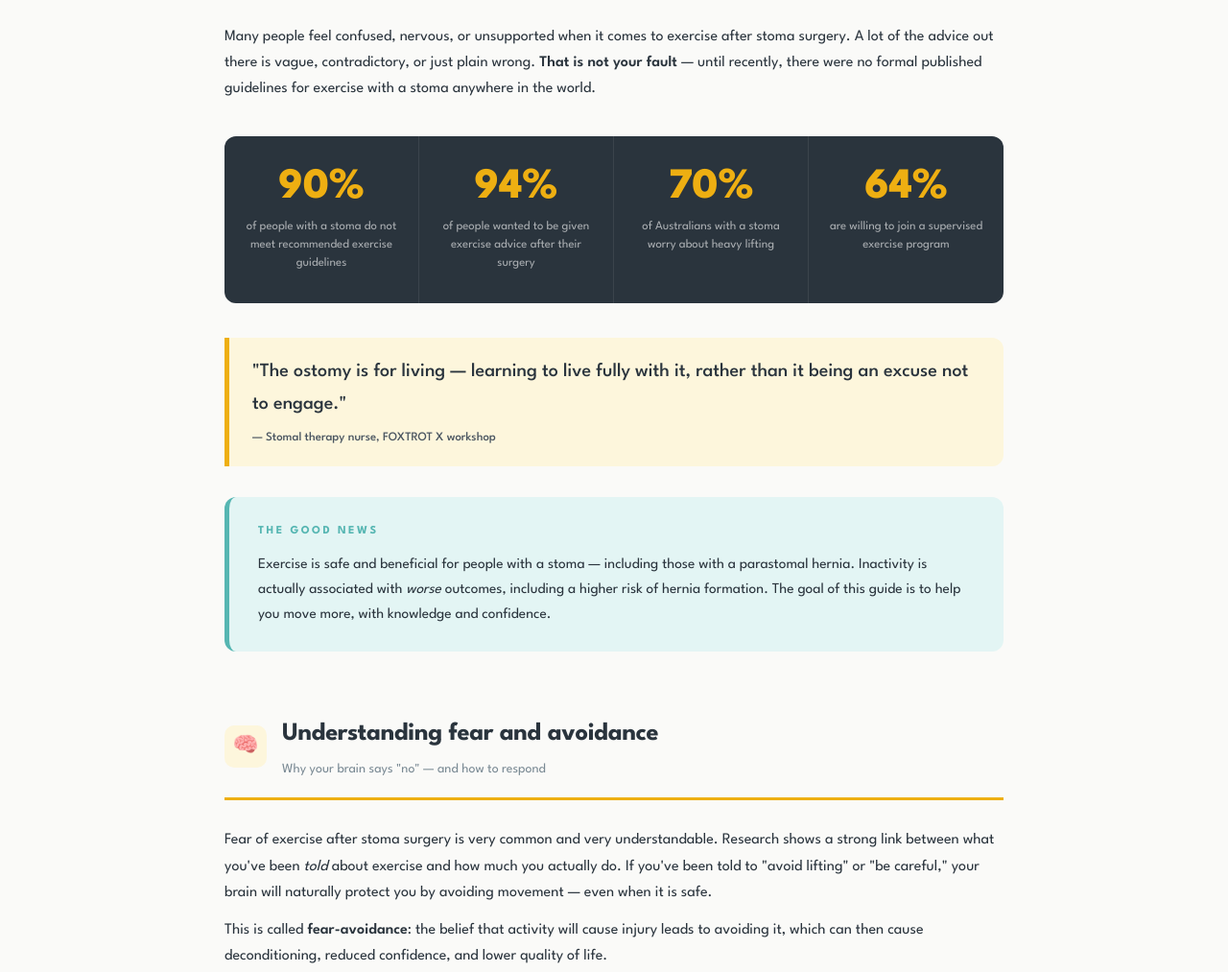
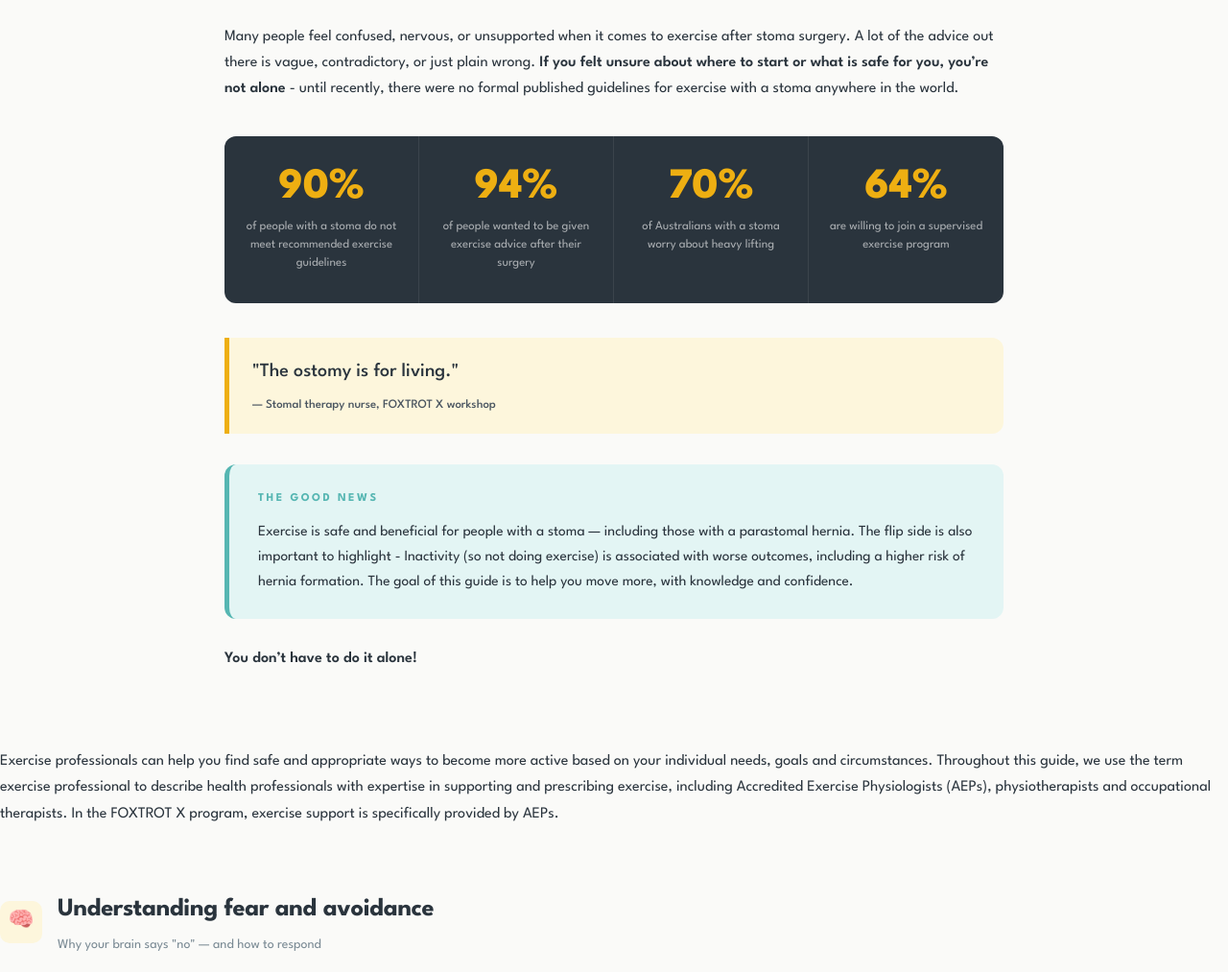
Before and after one commit to vivianchiu6262/FOXTROT-X, a plain HTML site: page index.html in a window 1280 px wide. Shown: the part 704-1717 px from the top of the page at 96% size. Drawn offline with Linux system fonts and the light colour scheme.

Commit message:
Update index.html

```diff
--- a/index.html
+++ b/index.html
@@ -424,7 +424,9 @@
     </div>
   </div>
 
-  <p>Many people feel confused, nervous, or unsupported when it comes to exercise after stoma surgery. A lot of the advice out there is vague, contradictory, or just plain wrong. <strong>That is not your fault</strong> — until recently, there were no formal published guidelines for exercise with a stoma anywhere in the world.</p>
+  <p>Many people feel confused, nervous, or unsupported when it comes to exercise after stoma surgery.
+    A lot of the advice out there is vague, contradictory, or just plain wrong. <strong>If you felt unsure about where to start or what is safe for you, you’re not alone</strong>
+    - until recently, there were no formal published guidelines for exercise with a stoma anywhere in the world.</p>
 
   <div class="stat-band">
     <div class="stat-item">
@@ -446,14 +448,23 @@
   </div>
 
   <div class="pull-quote">
-    "The ostomy is for living — learning to live fully with it, rather than it being an excuse not to engage."
+    "The ostomy is for living."
     <br><span style="font-size:0.8rem; font-style:normal; color: var(--mid); margin-top:8px; display:block;">— Stomal therapy nurse, FOXTROT X workshop</span>
   </div>
 
   <div class="callout callout-teal">
     <div class="callout-title ct-teal">The good news</div>
-    <p>Exercise is safe and beneficial for people with a stoma — including those with a parastomal hernia. Inactivity is actually associated with <em>worse</em> outcomes, including a higher risk of hernia formation. The goal of this guide is to help you move more, with knowledge and confidence.</p>
+    <p>Exercise is safe and beneficial for people with a stoma — including those with a parastomal hernia.
+      The flip side is also important to highlight - Inactivity (so not doing exercise) is associated with worse outcomes, including a higher risk of hernia formation.
+      The goal of this guide is to help you move more, with knowledge and confidence. </p>
   </div>
+
+  <strong>You don’t have to do it alone! </strong>
+</div>
+<p>Exercise professionals can help you find safe and appropriate ways to become more active based on your individual needs, goals and circumstances.
+  Throughout this guide, we use the term exercise professional to describe health professionals with expertise in supporting and prescribing exercise, including Accredited Exercise Physiologists (AEPs), physiotherapists and occupational therapists.
+  In the FOXTROT X program, exercise support is specifically provided by AEPs.</p>
+
 
   <!-- ── FEAR & CONFIDENCE ──────────────────────────────────────────── -->
   <div class="section-head">
```
